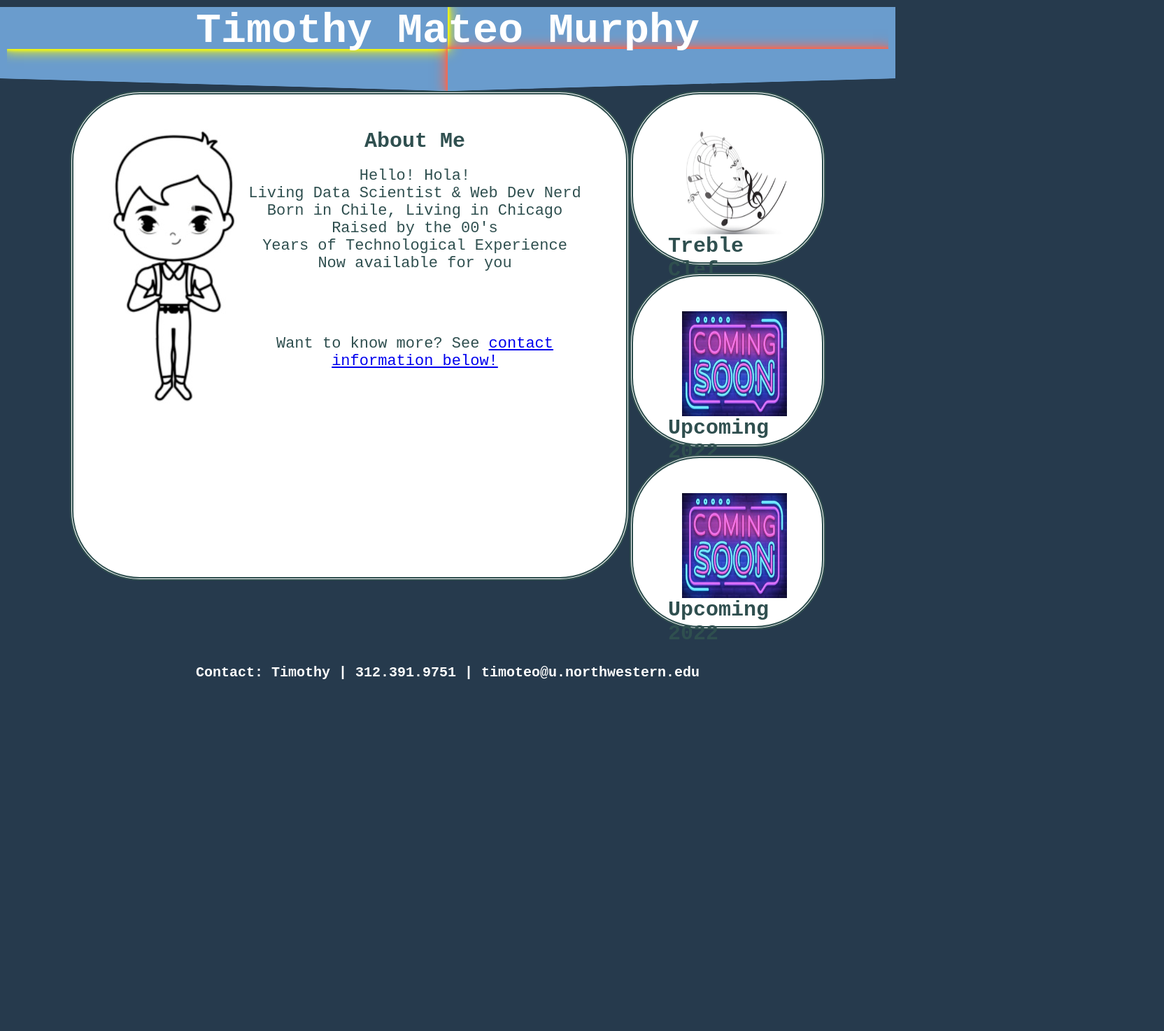
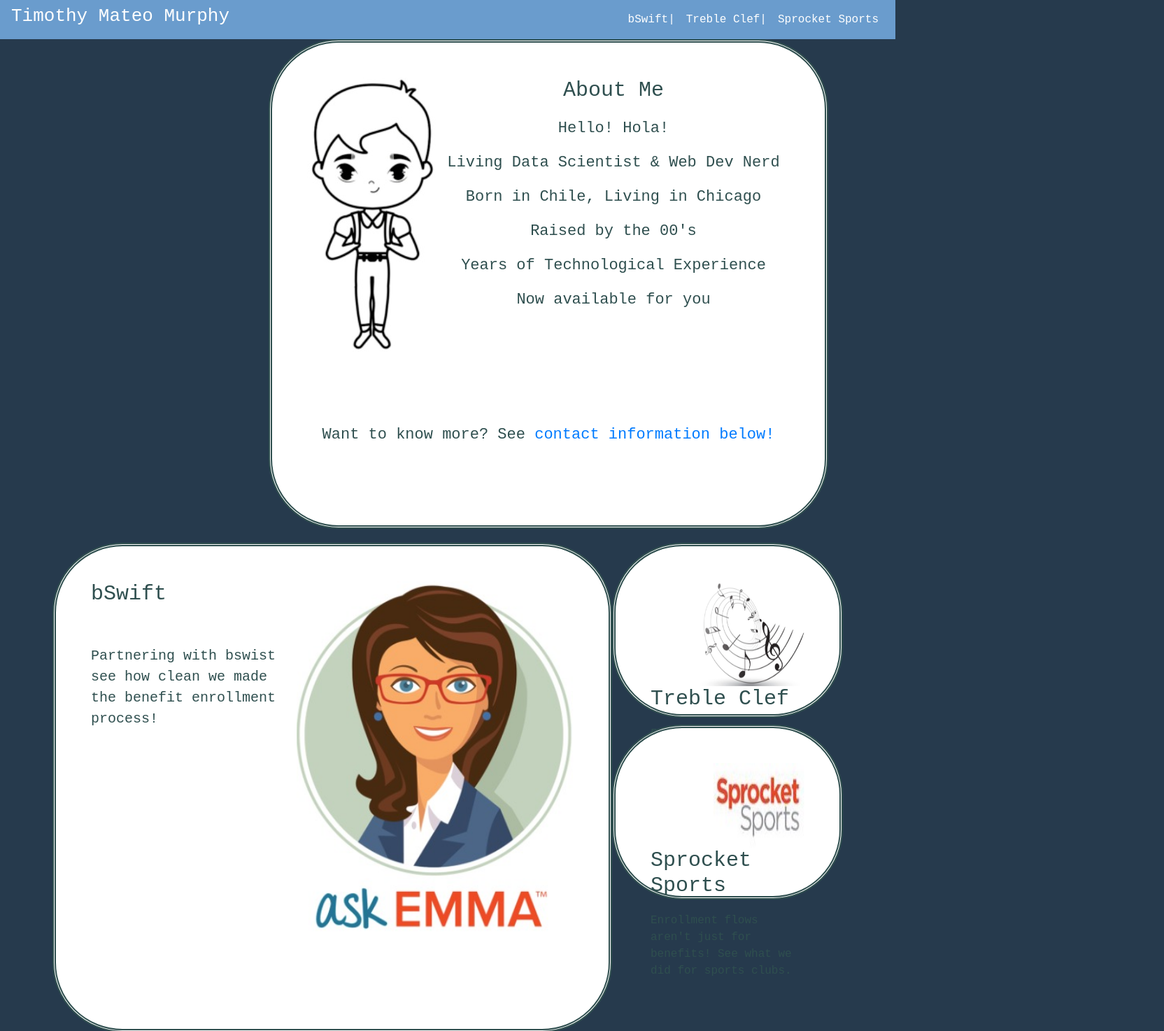
Before and after one commit to timothymateo/Timothy-R-Murphy-Dev-Tech, a plain HTML site: page index.html in a window 1280 px wide. Shown: the top 1474 px of the page at 70% size, 1664 px wide, since content can reach past the window. Before the commit the page ends 1003 px from the top, so only its background shows below. Drawn offline with nearby package versions, Linux system fonts and the light colour scheme; a web font is replaced by a local one.

Commit message:
updated code for requirements that were missed, per the instructor.

```diff
--- a/Assets/css/style.css
+++ b/Assets/css/style.css
@@ -19,81 +19,60 @@ body {
   background-color:#263a4d;
 }
 
+h1 {
+  color: white;
+  font-family: monospace;
+  font-size: xx-large;
+
+}
+.navbar-brand:hover {
+  color: yellow;
+}
+
+a.nav-item.nav-link {
+  color: white;
+  font-family: monospace;
+  font-size: large;
+}
+a.nav-item.nav-link:hover {
+  color: #ff664a;
+}
+
 /*header | Animation & Design*/
-.header div {
+.navbar {
   animation-name: colors;
   animation-duration: 5s;
   animation-iteration-count: infinite;
   animation-direction: alternate;
 }
 
-.header div {
-  height: 15vh;
-  background-size: cover;
-  background-position: top;
-  position: relative;
-  clip-path: polygon(0 0, 100% 0, 100% 85%, 50% 100%, 0 85%);
-}
-
-.header h1  {
-  font-family: monospace;
-  font-size: 60px;
-  color: white;
-  text-align: center;
-}
-
-.main-div {
-  position: relative;
-  margin: 10px;
-  background-color: transparent;
-}
-
-/*header | yellow glow effect through name | left side*/
-.main-div1::before {
-  content: '';
-  position: absolute;
-  left: 0;
-  top: 0;
-  width: 50%;
-  height: 50%;
-  box-shadow: 0 0 17px 3px yellow,0 0 4px 2px yellow;
-  z-index: -1;
-}
-
-/*header | salmon glow effect through name | right side*/
-.main-div1::after {
-  content: '';
-  position: absolute;
-  right: 0;
-  bottom: 0;
-  width: 50%;
-  height: 50%;
-  box-shadow: 0 0 17px 3px #ff664a,0 0 4px 2px #ff664a;
-  z-index: -1;
-}
-
 /* div container page placements */
 .aboutMe {
-  float: left;
-  margin-left: 100px;
+  position: relative;
+  top: 50%;
+  left: 30%;
+  margin: auto;
+  margin: 0 auto;
 }
 
 .projects01 {
-  display: flex;
-  justify-content: right;
-  margin-right: 100px;
+  float: left;
+  margin-left: 75px;
 }
 
 .projects02 {
   display: flex;
+  flex-direction: right;
+  flex-shrink:inherit;
   justify-content: right;
-  margin-right: 100px;
+  margin-right: 75px;
 }
 
 .projects03 {
   display: flex;
+  flex-direction: right;
   justify-content: right;
-  margin-right: 100px;
+  margin-right: 75px;
 }
 
 /* aboutMe | complete styling*/
@@ -111,7 +90,7 @@ body {
 }
 
 .search-aboutMe:hover {
-  box-shadow: inset 0px 0px 105px yellow, 0 0 105px yellow;
+  box-shadow: inset 0px 0px 40px yellow, 0 0 105px yellow;
 }
 
 .search-aboutMe img {
@@ -135,10 +114,10 @@ p {
 
 /* Projects - right side bar| project01 - styling*/
 .search-project01 {
-  margin-bottom: 10px;
+  margin-bottom: 20px;
   padding: 50px;
-  height: 250px;
-  width: 700px;
+  height: 700px;
+  width: 800px;
   border-style: double;
   border-radius: 100px;
   border-width: thick;
@@ -148,21 +127,20 @@ p {
 }
 
 .search-project01:hover {
-  box-shadow: inset 0px 0px 105px #ff664a, 0 0 105px #ff664a;
+  box-shadow: inset 0px 0px 40px #ff664a, 0 0 105px #ff664a;
 }
 
 /*project01 - image positioning [pulled from HTML]*/
 .float-right {
-  float:right;
+  float:left;
 }
 
 .search-project01 img {
-  height: 150px;
-  width: 150px;
+  height: 519px;
+  width: 396px;
 }
 
 .search-project01 h3 {
-  margin-bottom: 20px;
   font-size: 30px;
   text-align: left;
 }
@@ -225,8 +203,8 @@ p {
 }
 
 .search-project03 img {
-  height: 150px;
-  width: 150px;
+  height: 121px;
+  width: 130px;
 }
 
 .search-project03 h5 {
@@ -256,47 +234,33 @@ p2 {
   color: white;
 }
 
-/*sizing adjustments for smaller displays | stripped down version for iPhone and tablets*/
+/*media queries for smaller divs*/
 
-@media only screen and (max-width: 900px){
-  .header div,
-  .header h1
-  {
-     display: none;
+
+@media (max-width: 768px) {
+  .aboutMe {
+    position: static;
+    margin: 0px;
   }
 }
 
-@media only screen  and (max-width: 900px){
-  .aboutMe
-  {
-      margin: 0px;
-      height: max-content;
-      width: max-content;
+@media (max-width: 768px) {
+  .projects01 {
+    float: left;
+    margin: 0px;
   }
 }
 
-@media only screen  and (max-width: 900px){
-.projects01
-  {
-  display: inline-block;
-  margin: 0px;
+@media (max-width: 768px) {
+  .projects02 {
+    float: left;
+    margin: 0px;
   }
 }
 
-@media only screen  and (max-width: 900px){
-  .search-project01
-  {
-      margin: 0px;
-      height: max-content;
-      width: max-content;
+@media (max-width: 768px) {
+ .projects03 {
+    float: left;
+    margin: 0px;
   }
 }
-
-@media only screen  and (max-width: 900px){
-  .search-project01 img,
-  .search-project02 img,
-  .search-project03 img
-  {
-      display: none;
-  }
-}
--- a/index.html
+++ b/index.html
@@ -9,25 +9,29 @@
     <link rel="preconnect" href="https://fonts.googleapis.com">
     <link rel="preconnect" href="https://fonts.gstatic.com" crossorigin>
     <link href="https://fonts.googleapis.com/css2?family=Square+Peg&display=swap" rel="stylesheet">
+    <link rel="stylesheet" href="https://cdnjs.cloudflare.com/ajax/libs/twitter-bootstrap/4.5.0/css/bootstrap.min.css">
     <link rel="stylesheet" href="./Assets/css/style.css">
     <title>Timothy Murphy | Development & Tech</title>
 </head>
 
 <body>
- <div class="header">
-      <div class="row">
-        <div class="header__container">
-          <div class="wrapper">
-            <div class="main-div main-div1">
-              <h1>Timothy Mateo Murphy</h1>
-            </div>
-          </div>
-        </div>
+
+  <nav class="navbar navbar-expand-lg custom-navbar">
+    <h1>Timothy Mateo Murphy</h1>
+    <button class="navbar-toggler" type="button" data-toggle="collapse" data-target="#navbar" aria-controls="navbar"
+      aria-expanded="false" aria-label="Toggle navigation">
+      <span class="navbar-toggler-icon"></span>
+    </button>
+    <div class="collapse navbar-collapse" id="navbar">
+      <div class="navbar-nav ml-auto">
+        <a class="nav-item nav-link" href="#projects02">bSwift|</a>
+        <a class="nav-item nav-link" href="#projects01">Treble Clef|</a>
+        <a class="nav-item nav-link" href="#projects03">Sprocket Sports</a>
       </div>
     </div>
-  </header>
+  </nav>
 <!--Left side - About me section-->
- <div class="aboutMe">
+ <div id= "aboutMe" class="aboutMe">
     <div class="search-aboutMe">
         <img src="./Assets/images/avatar.jpg" alt="Click for info about Tim Murphy" class="float-left" />
         <h2>About Me</h2>
@@ -36,7 +40,7 @@
         <p>Born in Chile, Living in Chicago</p>
         <p>Raised by the 00's</p>
         <p>Years of Technological Experience</p>
-        <p>Now available for you</p>
+        <p>Now available for you</a></p>
         <br></br>
         <br></br>
         <br></br>
@@ -44,24 +48,33 @@
     </div>
   </div>
 <!--Right sidebar - project information-->
-  <div class="projects01">
+  <div id= "projects01" class="projects01">
     <div class="search-project01">
-        <img src="./Assets/images/project01.jpg" alt="Click for project01 details" class="float-right" />
-        <h3>Treble Clef</h3>
-        <p2>Find sheet music for any instrument</p2>
+      <a href="https://www.bswift.com/">
+      <img src="./Assets/images/bswift.jpg" alt="Click to view bswift site" class="float-right" />
+      </a>
+      <h3>bSwift</h3>
+        <br></br>
+        <p2>Partnering with bswist see how clean we made the benefit enrollment process!</p2>
     </div>
   </div>
-<div class="projects02">
+<div id="projects02" class="projects02">
   <div class="search-project02">
-      <img src="./Assets/images/comingsoon.jpg" alt="Click for projects02 details" class="float-right" />
-      <h4>Upcoming 2022</h4>
+    <a href="https://cso.org/?gclid=Cj0KCQjwvLOTBhCJARIsACVldV0yLhuKDrjxNL5raJGyLqhJ9-_ZNyGqGek8ILzSeL6svxknDJa7d5gaApsKEALw_wcB">
+    <img src="./Assets/images/trebleClef.jpg" alt="Click for what's to come" class="float-right" />
+  </a>
+      <h4>Treble Clef</h4>
+      <p3>Find any sheets of music for any instrument you want!</p3>
   </div>
 </div>
 
-<div class="projects03">
+<div id="projects03" class="projects03">
   <div class="search-project03">
-      <img src="./Assets/images/comingsoon.jpg" alt="Click for project03 details" class="float-right" />
-      <h5>Upcoming 2022</h5>
+    <a href="https://www.sprocketsports.com/index.html">
+    <img src="./Assets/images/sprocket-logo.jpg" alt="Click to view Sprocket Sports site" class="float-right" />
+    </a>
+      <h5>Sprocket Sports</h5>
+      <p4>Enrollment flows aren't just for benefits! See what we did for sports clubs.</p4>
   </div>
 </div>
 
```
Also changed, not shown: Assets/images/bswift.jpg (added), Assets/images/comingsoon.jpg (deleted), Assets/images/sprocket-logo.jpg (added), Assets/images/trebleClef.jpg (renamed from Assets/images/project01.jpg), 3 other files.
